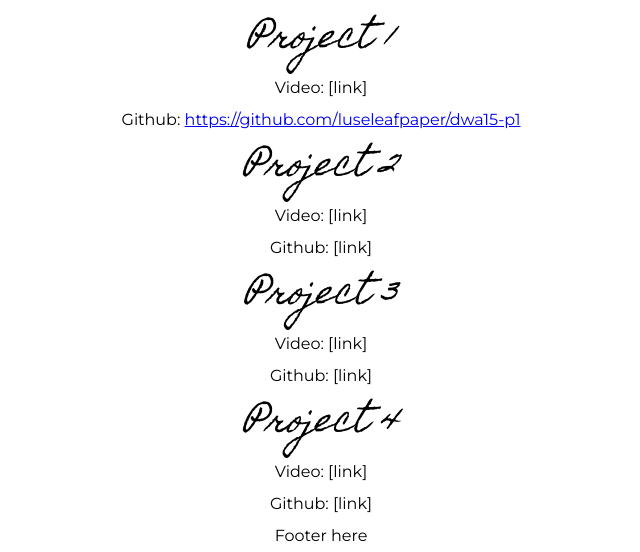
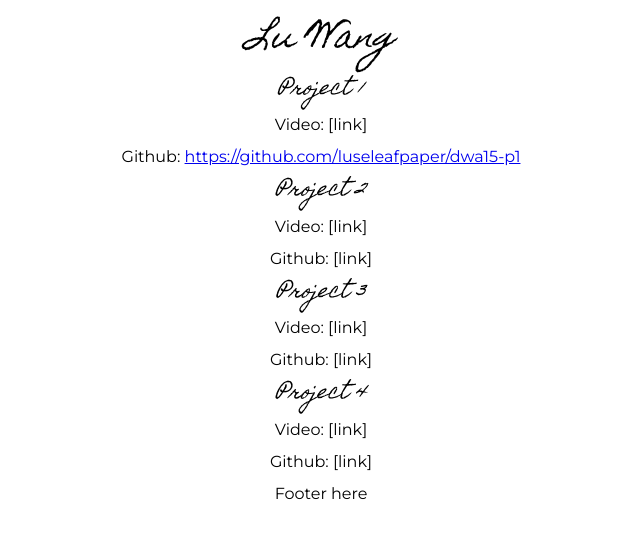
Before and after one commit to luseleafpaper/dwa15-p1, a plain HTML site: page index.html in a window 1280 px wide. Shown: the part 393-945 px from the top of the page, without its empty margins (319-959 px from the left). After the commit the page ends 903 px from the top, so only its background shows below. Drawn offline with nearby package versions, Linux system fonts and the light colour scheme.

Commit message:
added my name

```diff
--- a/index.html
+++ b/index.html
@@ -35,16 +35,17 @@
 		<div id="main"> <!-- Begin main section -->
 			<div id="section">
 				<img class="bubble_img" src="http://inlolcats.com/lolz/photos-public-domain-com/siamese_cat-600x600.jpg">
-				<h1>Project 1</h1>
+				<h1> Lu Wang </h1>
+				<h3>Project 1</h3>
 				<p>Video: [link]</p>
 				<p>Github: <a href="https://github.com/luseleafpaper/dwa15-p1">https://github.com/luseleafpaper/dwa15-p1</a></p>
-				<h1>Project 2</h1>
+				<h3>Project 2</h3>
 				<p>Video: [link]</p>
 				<p>Github: [link]</p>
-				<h1>Project 3</h1>
+				<h3>Project 3</h3>
 				<p>Video: [link]</p>
 				<p>Github: [link]</p>
-				<h1>Project 4</h1>
+				<h3>Project 4</h3>
 				<p>Video: [link]</p>
 				<p>Github: [link]</p>
 
```
